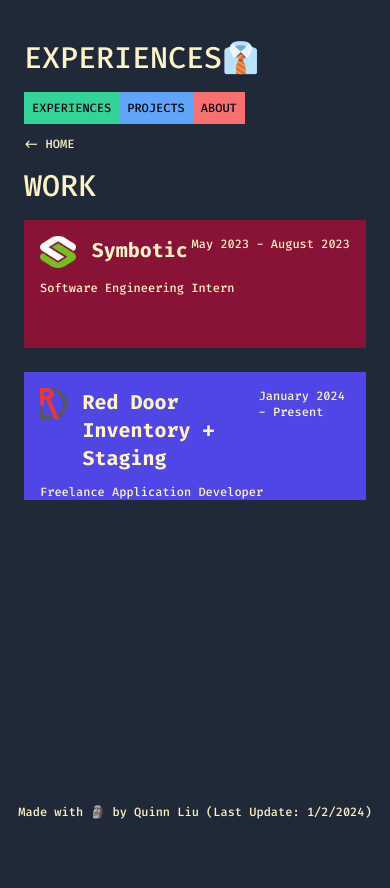
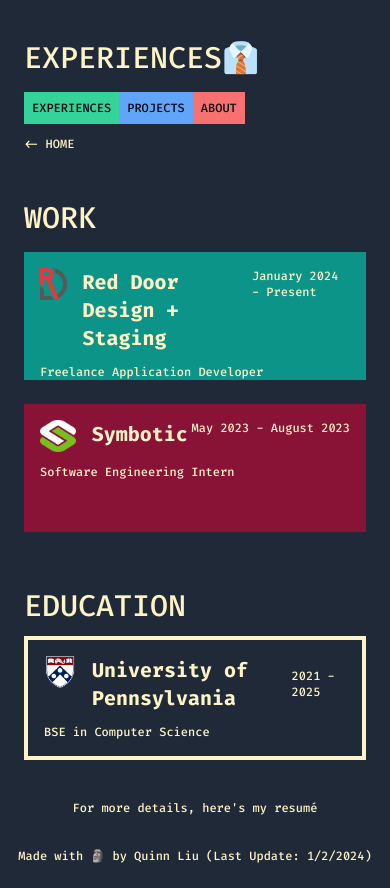
Before and after one commit to quinn2liu/portfolio-website, a Next.js app: page /experiences in a window 390 px wide. Before the commit the page ends 844 px from the top, so only its background shows below. Built offline with nearby package versions, Linux system fonts and the light colour scheme.

Commit message:
experiences page (desktop) all g, need to fix mobile)

```diff
--- a/app/experiences/page.tsx
+++ b/app/experiences/page.tsx
@@ -3,7 +3,7 @@
 import { Navigation, BackHome, Footer } from "../page";
 import { Inter } from 'next/font/google';
 import { useState } from 'react';
-
+import Link from 'next/link';
 
 const inter = Inter({ subsets: ['latin'] });
 
@@ -21,7 +21,7 @@
     const [isOpen, setIsOpen] = useState(false);
 
     return (
-        <div onClick={() => setIsOpen(!isOpen)} className={`mb-6 sm:p-6 p-4 flex flex-col space-y-3 justify-start dark:${darkColor} ${lightColor} w-full transition-all duration-500 ${isOpen ? 'h-80' : 'h-32'} overflow-visible`}>
+        <div onClick={() => setIsOpen(!isOpen)} className={`mb-6 sm:p-6 p-4 flex flex-col space-y-3 justify-start ${lightColor} ${darkColor} w-full transition-all duration-500 ${isOpen ? ' h-72' : 'h-32'} overflow-visible`}>
             <div className="flex flex-row items-start justify-between">
                 <div className="flex flex-row space-x-4">
                   <img src={image} alt="" className="h-8"/>
@@ -30,7 +30,7 @@
                 <p className="sm:text-xl text-md font-semi">{date}</p>
             </div>
             <p className="sm:text-xl text-md font-semi">{subtitle}</p>
-            <div className={`${inter.className} flex-grow text-lg font-normal transition-all duration-500 ${isOpen ? 'opacity-100 translate-y-0' : 'opacity-0 -translate-y-28'}`}>
+            <div className={`${inter.className} flex-grow text-lg font-normal transition-all duration-500 ${isOpen ? 'opacity-100 translate-y-0' : 'opacity-0 -translate-y-40'}`}>
                 {content}
             </div>
         </div>
@@ -39,26 +39,53 @@
 
 const WorkSection = () => {
   return (
-    <div>
+    <div className="pt-8">
       <div className="mb-4 text-3xl sm:text-5xl">WORK</div>
-      <ListItem title={"Symbotic"} subtitle={"Software Engineering Intern"} date={"May 2023 - August 2023"} image = {"/symbotic.png"} darkColor={"bg-rose-900"} lightColor={"bg-rose-300"}
+      <ListItem title={"Red Door Design + Staging"} subtitle={"Freelance Application Developer"} date={"January 2024 - Present"} image = {'/red-door.png'} darkColor="dark:bg-teal-600" lightColor='bg-indigo-300'
+        content = {
+          <>
+            <ul className="space-y-2">
+              <li>{'•	Developing an end-to-end mobile application using React Native (Expo.js) and Firebase to create a user-friendly inventory management application for 50+ active users.'}</li>
+              <li>{'•	Implementing Firebase operations for efficient CRUD functionalities in real time database'}</li>
+              <li>{'•	Facilitating regular developer-client meetings to ensure a comprehensive custom solution.'}</li>
+              <li><Link href="/projects/red-door"><strong>{'View Project Case Study >>'}</strong></Link></li>
+            </ul>
+          </>
+        }
+      />
+      <ListItem title={"Symbotic"} subtitle={"Software Engineering Intern"} date={"May 2023 - August 2023"} image = {"/symbotic.png"} darkColor={"dark:bg-rose-900"} lightColor={"bg-rose-300"}
       content = {
         <>
           <ul className="space-y-2">
-              <li>•	Created and analyzed Python script tests for all UI functionality in Symbotic stack as a part of UI Test Automation team. Applications built on .NET and WPF frameworks and tested using SmartBear TestComplete software.</li>
+              <li>•	Created and analyzed Python script tests for all UI functionality in Symbotic stack as a part of UI Test Automation team. Applications built on .NET and WPF frameworks & tested using SmartBear TestComplete.</li>
               <li>{'•	Developed a PowerShell script for seamless integration with Symbotic’s Automated Test Framework, automating UI test execution and logging, improving test execution efficiency by ~75%.'}</li>
               <li>{'•	Created 40% of Breakpack functionality testing methods in the Symbotic tech stack.'}</li>
           </ul>
         </>} />
-        <ListItem title={"Red Door Inventory + Staging"} subtitle={"Freelance Application Developer"} date={"January 2024 - Present"} image = {"/red-door.png"} darkColor={"bg-indigo-500"} lightColor={"bg-indigo-600"}
-        content = {
-        <>
-        </>
-      }
-      />
     </div>
   )
 }
+
+const EducationSection = () => {
+    return (
+      <div className="pt-8 mb-6 flex flex-col space-y-3 justify-start w-full">
+        <p className="text-3xl sm:text-5xl">EDUCATION</p>
+        <div className="sm:p-6 p-4 flex flex-col space-y-3 justify-start border-4 border-amber-100">
+              <div className="flex flex-row items-center justify-between">
+                  <div className="flex flex-row space-x-4">
+                    <img src="/penn.png" alt="" className="h-8"/>
+                    <p className="sm:text-3xl text-xl font-bold">University of Pennsylvania</p>
+                  </div>
+                  <p className="sm:text-xl text-md font-semi">2021 - 2025</p>
+              </div>
+              <p className="sm:text-xl text-md font-semi">BSE in Computer Science</p>
+        </div>
+      </div>
+
+    )
+}
+
+
 
 export default function Experiences() {
   return (
@@ -69,7 +96,11 @@
             <Navigation />
             <BackHome />
             <WorkSection />
+            <EducationSection />
         </div>
+      </div>
+      <div className="mt-4 mb-8 flex justify-center items-center">
+        <a href = "/Quinn Liu Resume.pdf">For more details, here's my resumé </a>
       </div>
       <Footer />
     </div>
--- /dev/null
+++ b/app/projects/red-door/page.tsx
@@ -0,0 +1,7 @@
+import React from 'react'
+
+export default function RedDoor() {
+  return (
+    <div>RedDoor</div>
+  )
+}
```
Also changed, not shown: public/penn.png, 1 other file (tests, documents, lock files or other folders).
